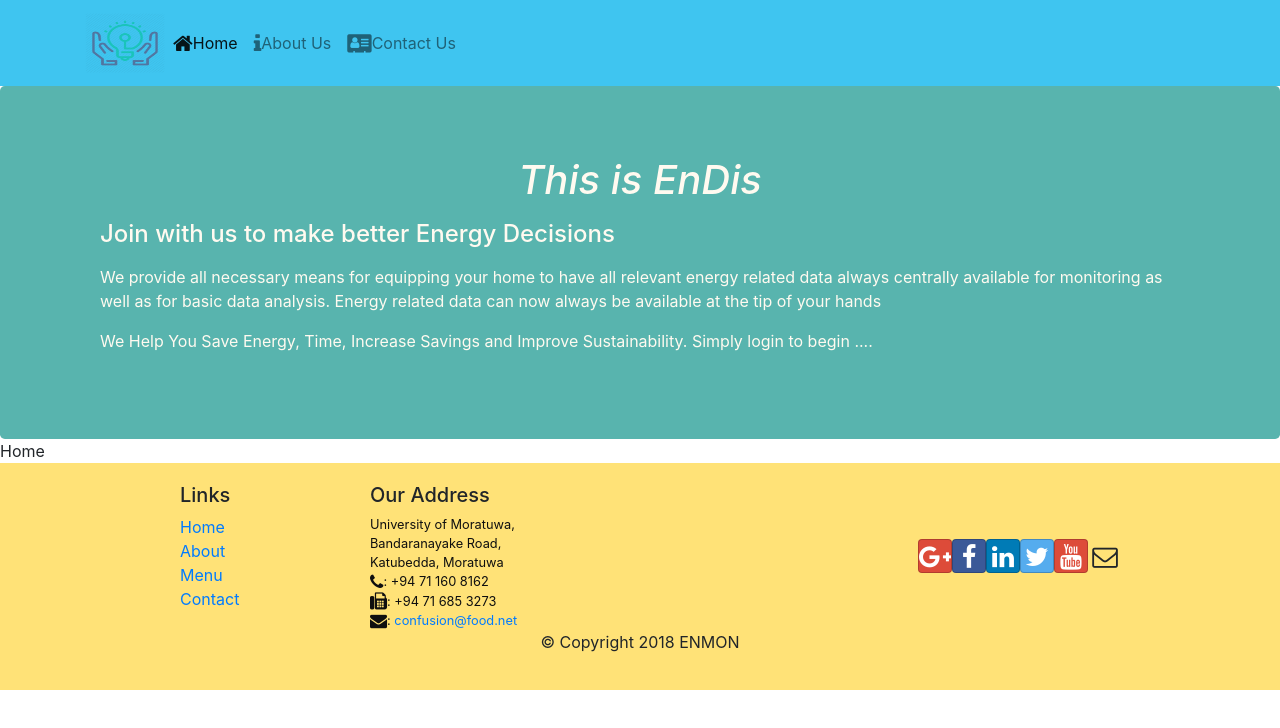
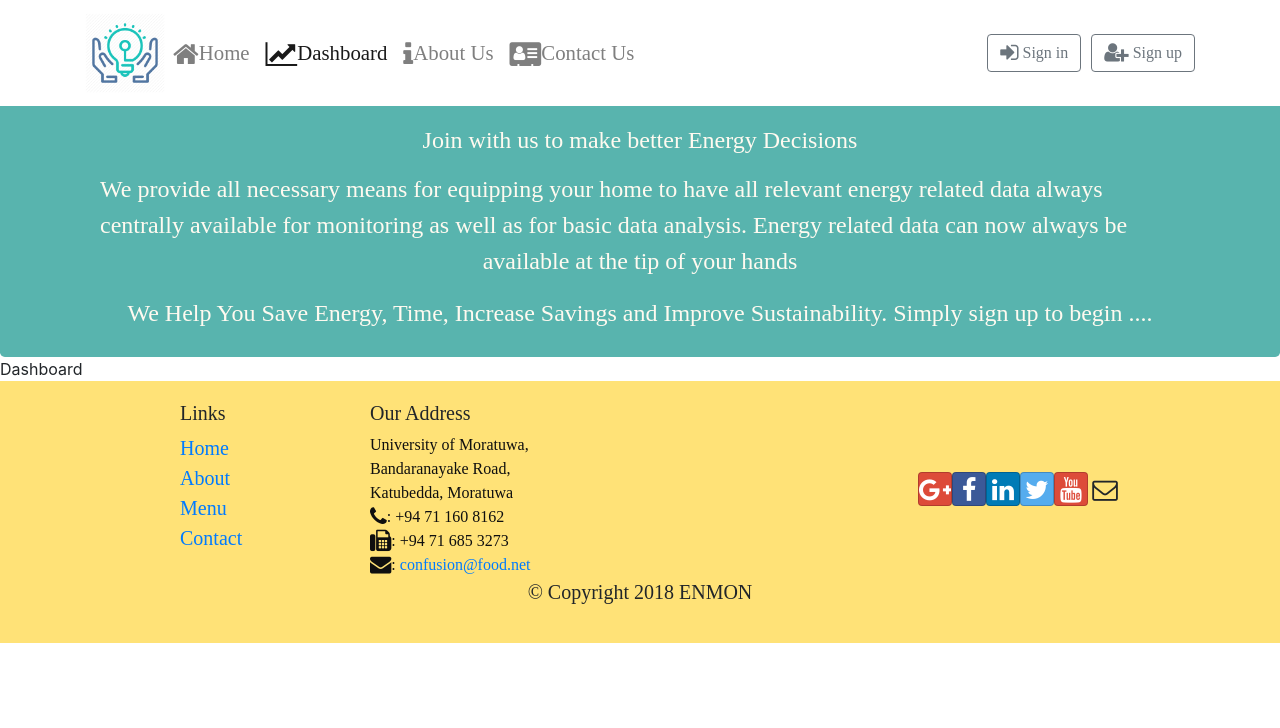
Before and after one commit to ThanujiNanayakkara/endis, a React (Create React App) app: page /dashboard in a window 1280 px wide. Before the commit this address led to /home. Shown: the top 728 px of the page. Built offline with nearby package versions, Linux system fonts and the light colour scheme.

Commit message:
Navbar modifications

```diff
--- a/src/App.css
+++ b/src/App.css
@@ -12,24 +12,28 @@
 
 .footer{
   /* background-color: #D1C4E9; */
+  font-family: 'Times New Roman', Times, serif;
+  font-size: 1.25em;
   background-color: #FFE277;
   margin:0px auto;
   padding: 20px 0px 20px 0px;
 }
 .jumbotron {
-  padding:70px 30px 70px 30px;
+  font-family: 'Times New Roman', Times, serif;
+  font-size: 1.5em;
+  text-align-last: center;
+  padding:110px 10px 10px 10px;
   margin:0px auto;
+  /* margin-top: 20px; */
   background: #58B4AE ;
   color: floralwhite;
 }
 .carousel-indicators li {
   background-color: #0f0f0f;
 }
-.Navbar{
-  color: #3FC5F0;
-}
-.navbar-light {
-  background-color: #3FC5F0;
+.navbar-light{
+  font-family: 'Times New Roman', Times, serif;
+  font-size: 1.3em;
 }
 
 address{
@@ -39,14 +43,9 @@ address{
 }
 
 
-
-
 .navbar-dark {
   background-color: #512DA8;
 }
-
-
-
 
 .page-enter {
   opacity: 0.01;
--- a/src/components/ContactComponent.js
+++ b/src/components/ContactComponent.js
@@ -24,7 +24,7 @@ class Contact extends Component{
                             alt="First slide"
                             style={{height : 100}}
                             />
-                            <Carousel.Caption>
+                            {/* <Carousel.Caption>
                                 <div className="col-12 col-sm-4 offset-sm-1">
                                     <h5>Our Address</h5>
                                     <address>
@@ -36,7 +36,7 @@ class Contact extends Component{
                                     <i className="fa fa-envelope"></i>: <a href="mailto:confusion@food.net">endis@gmail.com</a>
                                     </address>
                                 </div>
-                            </Carousel.Caption>
+                            </Carousel.Caption>        */}
                         </Carousel.Item>
                         <Carousel.Item>
                             <img
@@ -45,7 +45,7 @@ class Contact extends Component{
                                 alt="First slide"
                                 style={{height : 100}}
                                 />
-                            <Carousel.Caption>
+                            {/* <Carousel.Caption>
                                 <div className="col-12 col-sm-11 offset-sm-1">
                                     <div className="btn-group" role="group">
                                         <a role="button" className="btn btn-primary" href="tel:+85212345678"><i className="fa fa-phone"></i> Call</a>
@@ -53,7 +53,7 @@ class Contact extends Component{
                                         <a role="button" className="btn btn-success" href="mailto:confusion@food.net"><i className="fa fa-envelope-o"></i> Email</a>
                                     </div>
                                 </div>
-                            </Carousel.Caption>
+                            </Carousel.Caption> */}
                         </Carousel.Item>
                     </Carousel>
                 <div className="row row-content">
--- /dev/null
+++ b/src/components/DashboardComponent.js
@@ -0,0 +1,16 @@
+import React, {Component} from 'react';
+
+
+class Dashboard extends Component{
+
+
+    render(){
+        return(
+            <div>
+                Dashboard
+            </div>
+        );
+    }
+}
+
+export default Dashboard;
--- a/src/components/HeaderComponent.js
+++ b/src/components/HeaderComponent.js
@@ -2,6 +2,7 @@ import React, {Component} from 'react';
 import {Navbar, NavbarBrand, Nav, NavbarToggler, Collapse, NavItem,
     Jumbotron, Button, Modal, ModalHeader, ModalBody, Form, FormGroup, Input, Label} from 'reactstrap';
 import {NavLink} from 'react-router-dom';
+import Dashboard from './DashboardComponent';
 
 
 class Header extends Component{
@@ -10,8 +11,12 @@ class Header extends Component{
         super(props);
         this.state={
             isNavOpen: false,
+            isModalOpen: false
         };
-        this.toggleNav =this.toggleNav.bind(this);
+        this.toggleNav= this.toggleNav.bind(this);
+        this.toggleModal= this.toggleModal.bind(this);
+        this.handleLogin= this.handleLogin.bind(this);
+        // another method that can be followed, which saves us from doing it usig the arrow function
     }
 
     toggleNav(){
@@ -20,22 +25,51 @@ class Header extends Component{
         });
     }
 
+    toggleModal(){
+        this.setState({
+            isModalOpen: !this.state.isModalOpen
+        });
+
+    }
+
+    handleLogin(event){
+        this.toggleModal();
+        alert("Username: " + this.username.value + " Password: "+ this.password.value +
+            " Remember: " + this.remember.checked);
+        event.preventDefault();
+    }
     render(){
+
+        const PersonalData = ({ loggedIn}) => {
+            if (!loggedIn) return null;
+
+            return (
+                <NavItem >
+                    <NavLink className="nav-link" to="/dashboard">
+                        <span className="fa fa-line-chart fa-lg"></span>Dashboard
+                    </NavLink>
+                </NavItem>
+            );
+          };
+
         return(
             <React.Fragment>
-                <Navbar light expand='md'>
+                <Navbar light expand='md' fixed="top" color="white">
                     <div className = 'container'>
                         <NavbarToggler onClick={this.toggleNav}/>
                             <NavbarBrand className="mr-auto" href="/">
-                                <img src="assets/images/logo.png" height="60" width="80" alt="EnDis"></img>
+                                <img src="assets/images/logo.png" height="80" width="80" alt="EnDis"></img>
                             </NavbarBrand>
                             <Collapse isOpen= {this.state.isNavOpen} navbar>
                                 <Nav navbar>
+
                                     <NavItem>
                                         <NavLink className="nav-link" to="/home">
                                             <span className="fa fa-home fa-lg"></span>Home
                                         </NavLink>
                                     </NavItem>
+                                    <PersonalData loggedIn={true}/>
+
                                     <NavItem>
                                         <NavLink className="nav-link" to="/about">
                                             <span className="fa fa-info fa-lg"></span>About Us
@@ -47,6 +81,18 @@ class Header extends Component{
                                         </NavLink>
                                     </NavItem>
                                 </Nav>
+                                <Nav className="ml-auto" navbar>
+                                    <NavItem>
+                                        <Button outline onClick={this.toggleModal} style={{marginRight:10}}>
+                                            <span className="fa fa-sign-in fa-lg"></span> Sign in
+                                        </Button>
+                                    </NavItem>
+                                    <NavItem>
+                                        <Button outline onClick={this.toggleModal}>
+                                            <span className="fa fa-user-plus fa-lg"></span> Sign up
+                                        </Button>
+                                    </NavItem>
+                            </Nav>
                             </Collapse>
                     </div>
                 </Navbar>
@@ -55,22 +101,50 @@ class Header extends Component{
                         <div className="row row-header">
                             <div className="col-12 col-sm-12">
                                 {/* <h1>Ristorante Con Fusion</h1> */}
-                                <h1 className="text-center font-italic">This is EnDis</h1>
+                                {/* <h1 className="text-center font-italic">This is EnDis</h1> */}
                                 <p></p>
                                 <h4>Join with us to make better Energy Decisions</h4>
                                 <p></p>
                                 <p>We provide all necessary means for equipping your home to have all relevant energy related data always centrally available for monitoring as well as for basic data analysis. Energy related data can now always be available at the tip of your hands</p>
                                 {/* <p>We take inspiration from the World's best cuisines, and create a unique fusion experience. Our lipsmacking creations will tickle your culinary senses!</p>                             */}
-                                <p>We Help You Save Energy, Time, Increase Savings and Improve Sustainability. Simply login to begin ....</p>
-
+                                <p>We Help You Save Energy, Time, Increase Savings and Improve Sustainability. Simply sign up to begin ....</p>
                             </div>
                         </div>
                     </div>
                 </Jumbotron>
+                <Modal isOpen = {this.state.isModalOpen} toggle={this.toggleModal}>
+                    <ModalHeader toggle={this.toggleModal}>Login</ModalHeader>
+                    <ModalBody>
+                        <Form onSubmit={this.handleLogin}>
+                            <FormGroup>
+                                <Label htmlFor="username">Username</Label>
+                                <Input type="text" id="username" name="username"
+                                innerRef = {(input) => this.username = input} />
+                            </FormGroup>
+                            <FormGroup>
+                                <Label htmlFor="password">Password</Label>
+                                <Input type="password" id="password" name="password"
+                                innerRef = {(input) => this.password = input} />
+                            </FormGroup>
+                            <FormGroup check>
+                                <Label check>
+                                    <Input type="checkbox" name="remember"
+                                    innerRef = {(input) => this.remember = input} />
+                                    Remember me
+                                </Label>
+                            </FormGroup>
+                            <Button type="submit" value="submit" className="primary">Login</Button>
+                        </Form>
+
+                    </ModalBody>
+
+                </Modal>
             </React.Fragment>
 
         );
     }
 }
 
+
+
 export default Header;
--- a/src/components/MainComponent.js
+++ b/src/components/MainComponent.js
@@ -7,8 +7,10 @@ import Footer from './FooterComponent';
 import About from './AboutComponent';
 import Home from './HomeComponent';
 import Contact from './ContactComponent';
+import Dashboard from './DashboardComponent';
 
 import {Switch, Route, Redirect, withRouter} from 'react-router-dom';
+
 
 
 class Main extends Component{
@@ -21,6 +23,7 @@ class Main extends Component{
                         <Route path = '/home' component ={ () => <Home/>} />
                         <Route exact path = '/about' component ={ () => <About/>} />
                         <Route exact path = '/contact' component ={ () => <Contact/>} />
+                        <Route exact path = '/dashboard' component ={ () => <Dashboard/>} />
                         <Redirect to="/home"/>
                     </Switch>
                 <Footer/>
```
Lines whose indentation alone changed are shown as unchanged.
